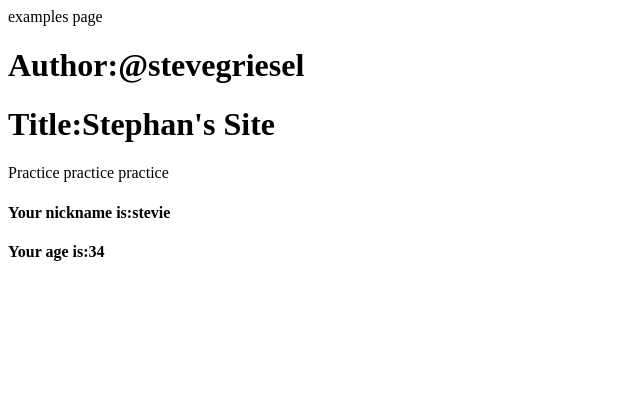
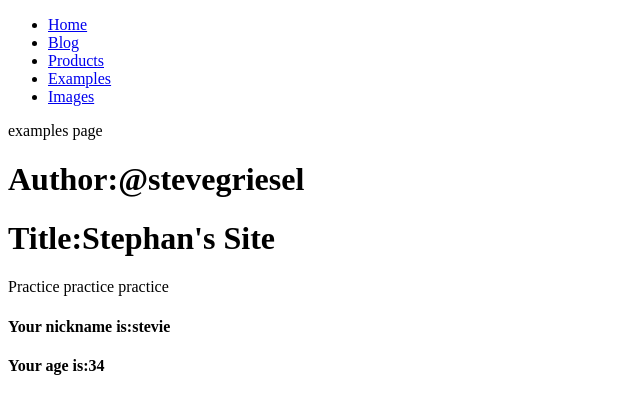
Before and after one commit to stephangriesel/gatsby-contentful-old, a Gatsby site: page /examples in a window 1280 px wide. Shown: the whole page, without its empty margins (0-640 px from the left). Built offline with nearby package versions, Linux system fonts and the light colour scheme; Gatsby itself is replaced by a stand-in of ours.

Commit message:
image set up for tests

```diff
--- a/src/components/Navbar.js
+++ b/src/components/Navbar.js
@@ -10,6 +10,7 @@
                 <li><Link to="/blog/">Blog</Link></li>
                 <li><Link to="/products/">Products</Link></li>
                 <li><Link to="/examples/">Examples</Link></li>
+                <li><Link to="/images/">Images</Link></li>
             </ul>
         </nav>
     )
--- a/src/pages/examples.js
+++ b/src/pages/examples.js
@@ -2,13 +2,14 @@
 import HeaderHooks from '../examples/Header-Hooks'
 import HeaderStatic from '../examples/Header-Static'
 import { graphql } from 'gatsby'
+import Layout from '../components/Layout'
 
 const examples = (props) => {
     // console.log(props);
     // destructure...
     const { nickname, age } = props.data.site.siteMetadata.person
     return (
-        <div>
+        <Layout>
             examples page
             <HeaderHooks />
             <HeaderStatic />
@@ -16,7 +17,7 @@
                 <h4>Your nickname is:{nickname}</h4>
                 <h4>Your age is:{age}</h4>
             </div>
-        </div>
+        </Layout>
 
     )
 }
```
Also changed, not shown: src/pages/images.js (added, +12 -0 lines), src/img/img1.jpg (added), 2 other files.
